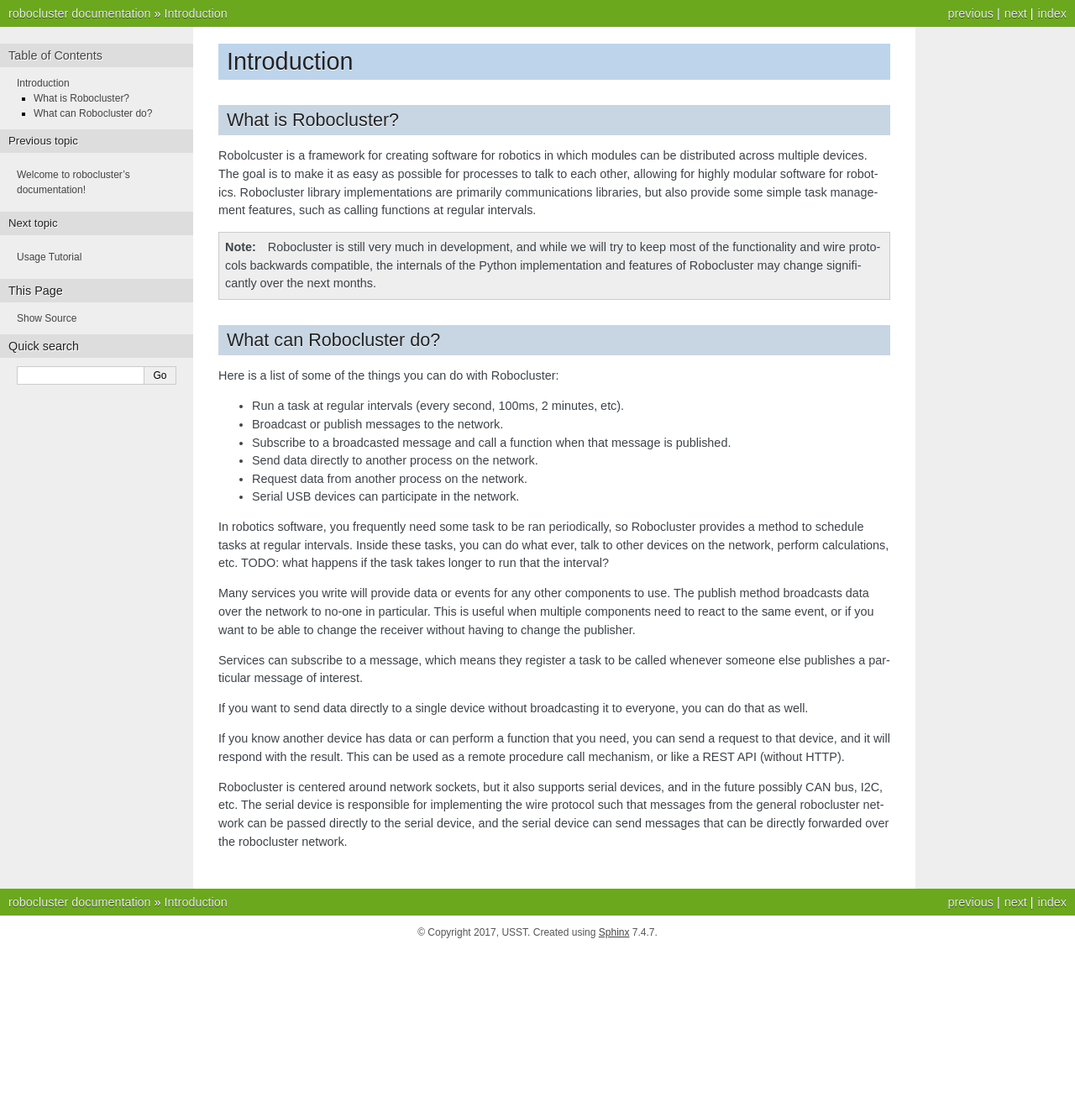
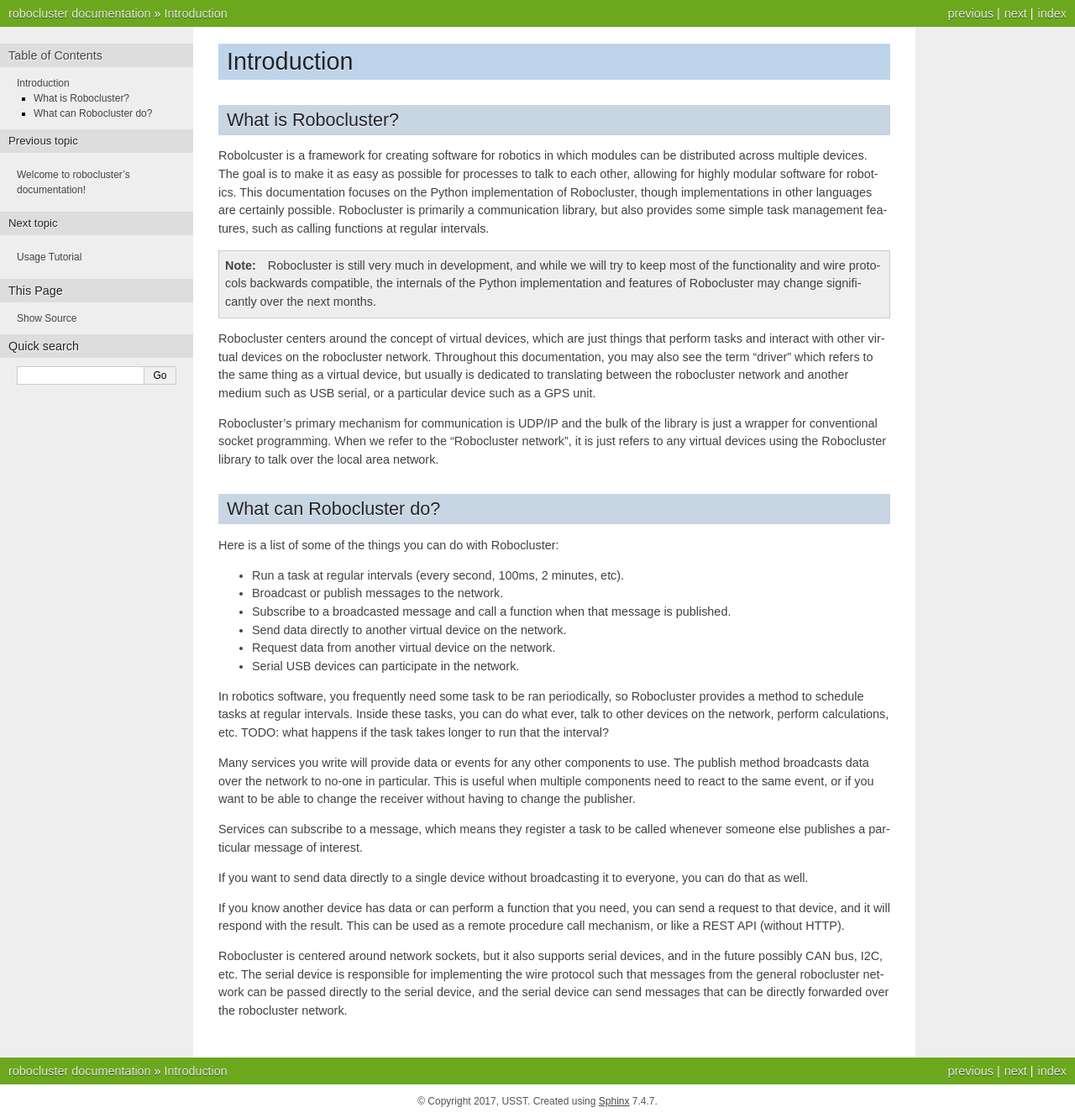
Before and after one commit to UofSSpaceTeam/robocluster, a Sphinx documentation site: the page built from docs/source/intro.rst, in a window 1280 px wide. Shown: the whole page at 84% size. Built offline with Sphinx 7.4.7, drawn with Linux system fonts in a browser that asks for light colours; before the commit the page ends 1130 px from its top, so only the background shows below that.

```diff
--- a/docs/source/index.rst
+++ b/docs/source/index.rst
@@ -12,6 +12,7 @@
 
    intro
    tutorial
+   wire_protocol
    robocluster
 
 
--- a/docs/source/intro.rst
+++ b/docs/source/intro.rst
@@ -8,9 +8,10 @@
 robotics in which modules can be distributed across multiple
 devices. The goal is to make it as easy as possible for processes
 to talk to each other, allowing for highly modular software for robotics.
-Robocluster library implementations are primarily communications libraries,
-but also provide some simple task management features, such as calling functions
-at regular intervals.
+This documentation focuses on the Python implementation of Robocluster,
+though implementations in other languages are certainly possible.
+Robocluster is primarily a communication library, but also provides some simple
+task management features, such as calling functions at regular intervals.
 
 .. note::
 
@@ -18,6 +19,17 @@
     most of the functionality and wire protocols backwards compatible, the internals
     of the Python implementation and features of Robocluster may change significantly
     over the next months.
+
+Robocluster centers around the concept of virtual devices, which are just things
+that perform tasks and interact with other virtual devices on the robocluster network.
+Throughout this documentation, you may also see the term "driver" which refers to the same
+thing as a virtual device, but usually is dedicated to translating between the robocluster
+network and another medium such as USB serial, or a particular device such as a GPS unit.
+
+Robocluster's primary mechanism for communication is UDP/IP and the bulk of the library
+is just a wrapper for conventional socket programming. When we refer to the
+"Robocluster network", it is just refers to any virtual devices using the Robocluster library
+to talk over the local area network.
 
 
 What can Robocluster do?
@@ -27,8 +39,8 @@
 - Run a task at regular intervals (every second, 100ms, 2 minutes, etc).
 - Broadcast or publish messages to the network.
 - Subscribe to a broadcasted message and call a function when that message is published.
-- Send data directly to another process on the network.
-- Request data from another process on the network.
+- Send data directly to another virtual device on the network.
+- Request data from another virtual device on the network.
 - Serial USB devices can participate in the network.
 
 In robotics software, you frequently need some task to be ran periodically,
```
Also changed, not shown: docs/source/wire_protocol.rst (added, +33 -0 lines).
